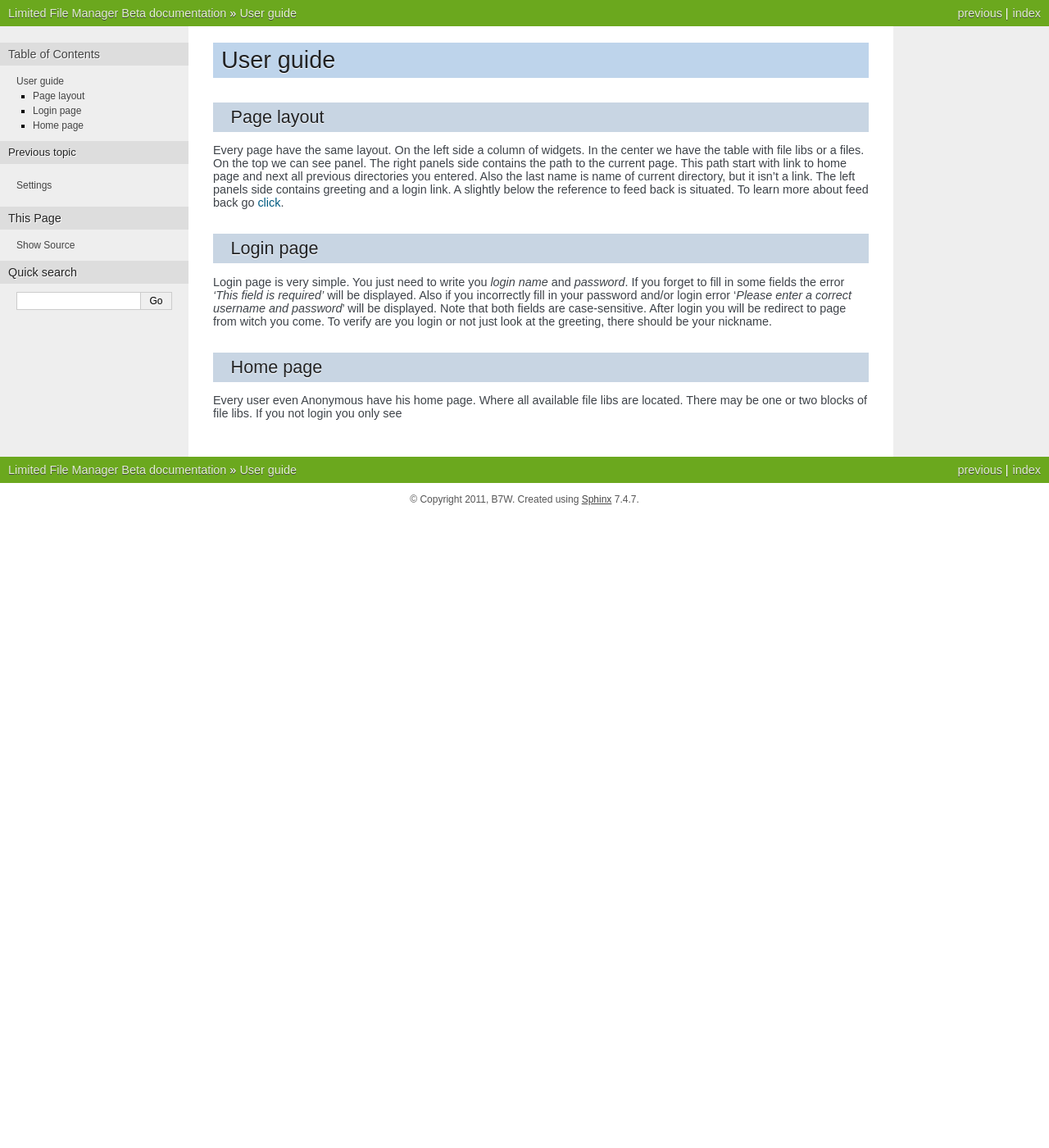
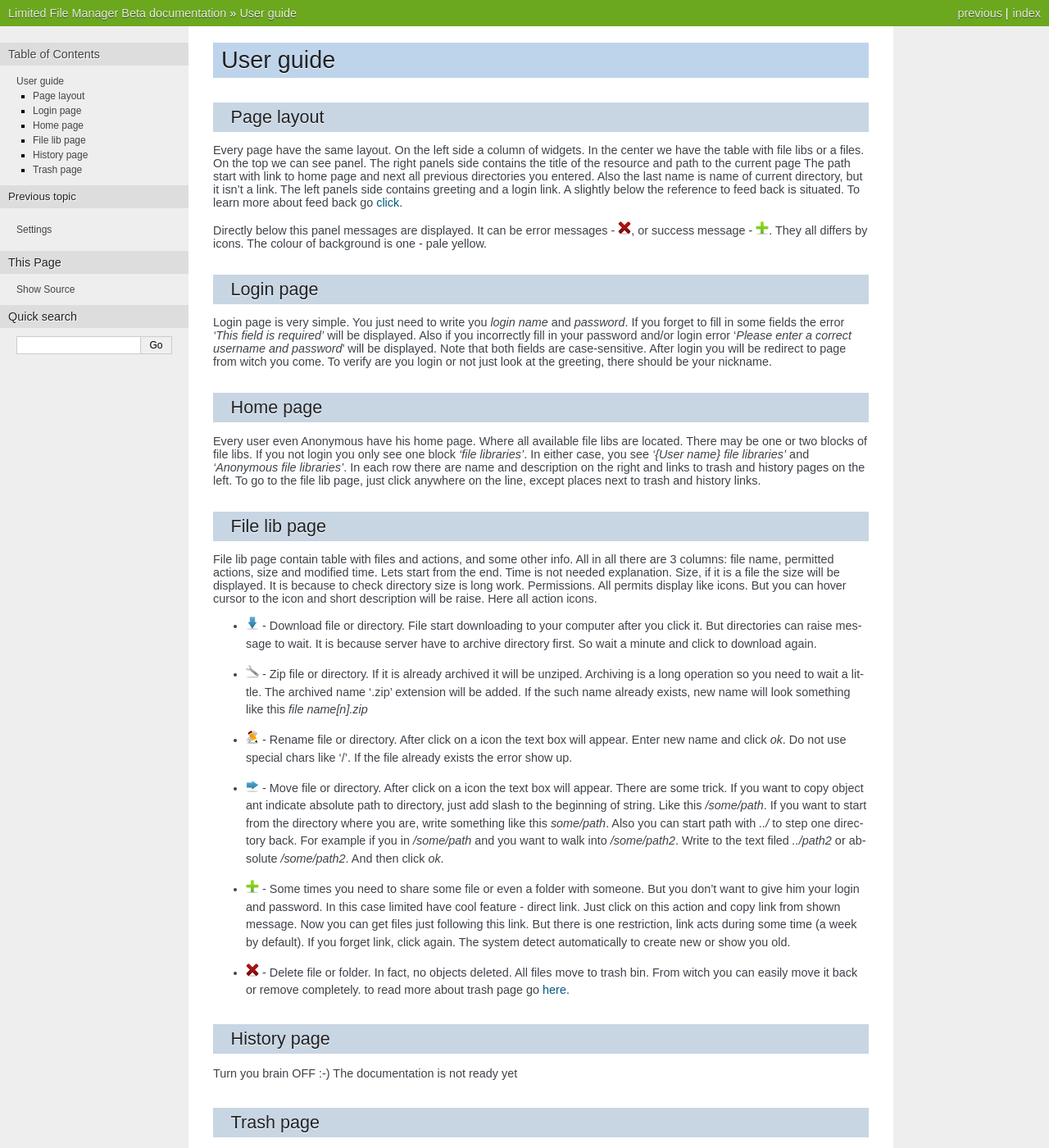
Before and after one commit to b7w/limited-fm, a Sphinx documentation site: the page built from docs/guide/user.rst, in a window 1280 px wide and 1400 px high. Shown: the whole window at 82% size. Built offline with Sphinx 7.4.7, drawn with Linux system fonts in a browser that asks for light colours; some of the changed text lies outside the part shown.

Commit message:
Add action icon for docs. Add some user guide docs.

```diff
--- a/docs/guide/user.rst
+++ b/docs/guide/user.rst
@@ -10,13 +10,22 @@ Page layout
 .. index:: Page layout
 
 | Every page have the same layout. On the left side a column of widgets.
-  In the center we have the table with file libs or a files.
-  On the top we can see panel. The right panels side contains the path to the current page.
-  This path start with link to home page and next all previous directories you entered.
+  In the center we have the table with file libs or a files. On the top we can see panel.
+  The right panels side contains the title of the resource and path to the current page
+  The path start with link to home page and next all previous directories you entered.
   Also the last name is name of current directory, but it isn't a link.
   The left panels side contains greeting and a login link.
   A slightly below the reference to feed back is situated.
   To learn more about feed back go :doc:`click </feedback>`.
+
+.. |success.png| image:: /_static/actions/create.png
+.. |error.png| image:: /_static/actions/delete.png
+
+.. index:: Messages
+
+| Directly below this panel messages are displayed.
+  It can be error messages - |error.png|, or success message - |success.png|.
+  They all differs by icons. The colour of background is one - pale yellow.
 
 
 
@@ -38,7 +47,89 @@ Login page
 Home page
 ====================================
 
+.. index:: Home page
+
 | Every user even Anonymous have his home page.
   Where all available file libs are located.
   There may be one or two blocks of file libs.
-  If you not login you only see
+  If you not login you only see one block *'file libraries'*.
+  In either case, you see *'{User name} file libraries'*  and *'Anonymous file libraries'*.
+  In each row there are name and description on the right and links to trash and history pages on the left.
+  To go to the file lib page, just click anywhere on the line, except places next to trash and history links.
+
+File lib page
+====================================
+
+.. index:: File lib page
+
+| File lib page contain table with files and actions, and some other info.
+  All in all there are 3 columns: file name, permitted actions, size and modified time.
+  Lets start from the end. Time is not needed explanation.
+  Size, if it is a file the size will be displayed.
+  It is because to check directory size is long work.
+  Permissions. All permits display like icons.
+  But you can hover cursor to the icon and short description will be raise.
+  Here all action icons.
+
+.. |down.png| image:: /_static/actions/down.png
+.. |zip.png| image:: /_static/actions/zip.png
+.. |rename.png| image:: /_static/actions/rename.png
+.. |move.png| image:: /_static/actions/move.png
+.. |create.png| image:: /_static/actions/create.png
+.. |delete.png| image:: /_static/actions/delete.png
+
+.. index:: Actions
+
+* | |down.png| - Download file or directory.
+    File start downloading to your computer after you click it.
+    But directories can raise message to wait.
+    It is because server have to archive directory first.
+    So wait a minute and click to download again.
+
+* | |zip.png| - Zip file or directory. If it is already archived it will be unziped.
+    Archiving is a long operation so you need to wait a little.
+    The archived name '.zip' extension will be added.
+    If the such name already exists, new name will look something like this *file name[n].zip*
+
+* | |rename.png| - Rename file or directory. After click on a icon the text box will appear.
+    Enter new name and click *ok*. Do not use special chars like '/'.
+    If the file already exists the error show up.
+
+* | |move.png| - Move file or directory. After click on a icon the text box will appear.
+    There are some trick. If you want to copy object ant indicate absolute path to directory,
+    just add slash to the beginning of string. Like this */some/path*.
+    If you want to start from the directory where you are, write something like this *some/path*.
+    Also you can start path with *../* to step one directory back.
+    For example if you in */some/path* and you want to walk into */some/path2*.
+    Write to the text filed *../path2* or absolute */some/path2*.
+    And then click *ok*.
+
+* | |create.png| - Some times you need to share some file or even a folder with someone.
+    But you don't want to give him your login and password.
+    In this case limited have cool feature - direct link.
+    Just click on this action and copy link from shown message.
+    Now you can get files just following this link.
+    But there is one restriction, link acts during some time (a week by default).
+    If you forget link, click again. The system detect automatically to create new or show you old.
+
+* | |delete.png| - Delete file or folder. In fact, no objects deleted.
+    All files move to trash bin. From witch you can easily move it back or remove completely.
+    to read more about trash page go :ref:`here <trash_page>`.
+
+
+History page
+====================================
+
+.. index:: History page
+
+Turn you brain OFF :-)  The documentation is not ready yet
+
+
+Trash page
+====================================
+
+.. index:: Trash page
+
+.. _trash_page:
+
+Relax, take a cup of tee :-)  The documentation is not ready yet
```
Also changed, not shown: docs/_static/actions/create.png (added), docs/_static/actions/delete.png (added), docs/_static/actions/down.png (added), docs/_static/actions/move.png (added), docs/_static/actions/rename.png (added), docs/_static/actions/trash.png (added), docs/_static/actions/zip.png (added).
